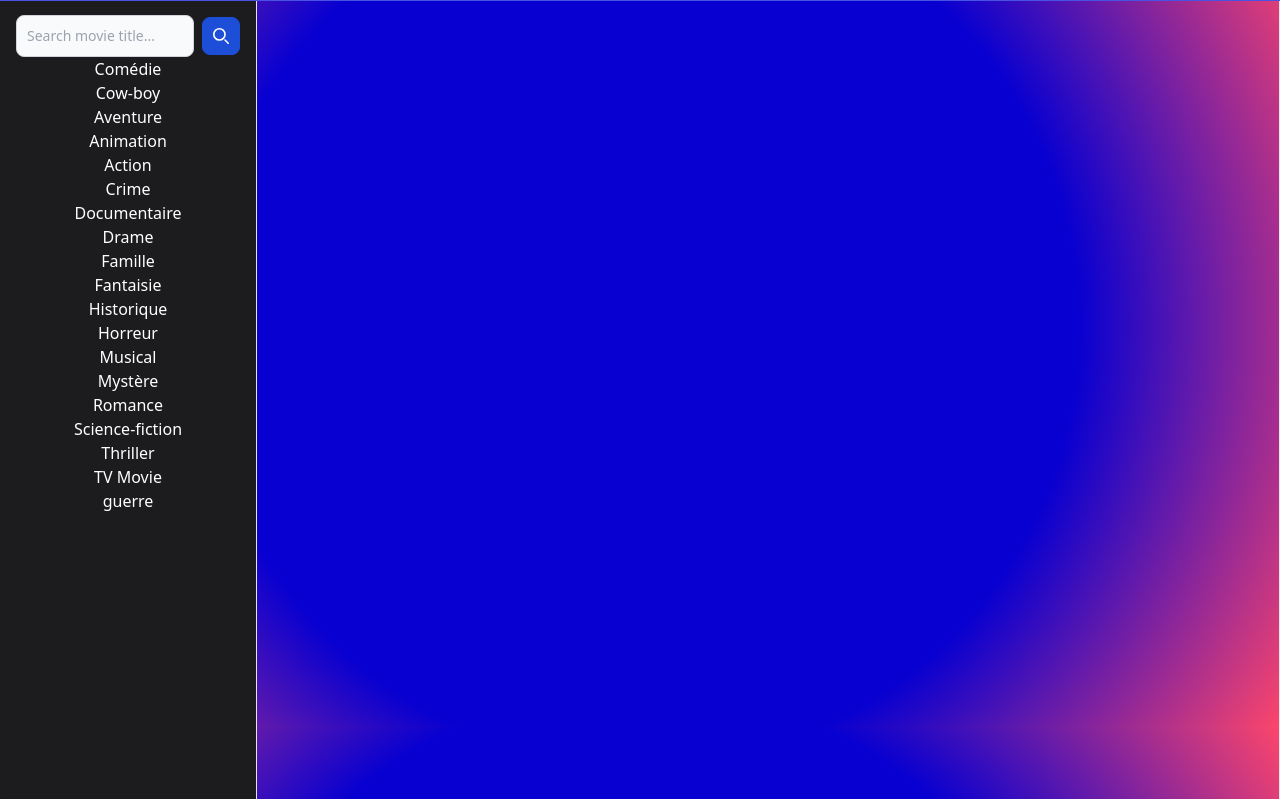
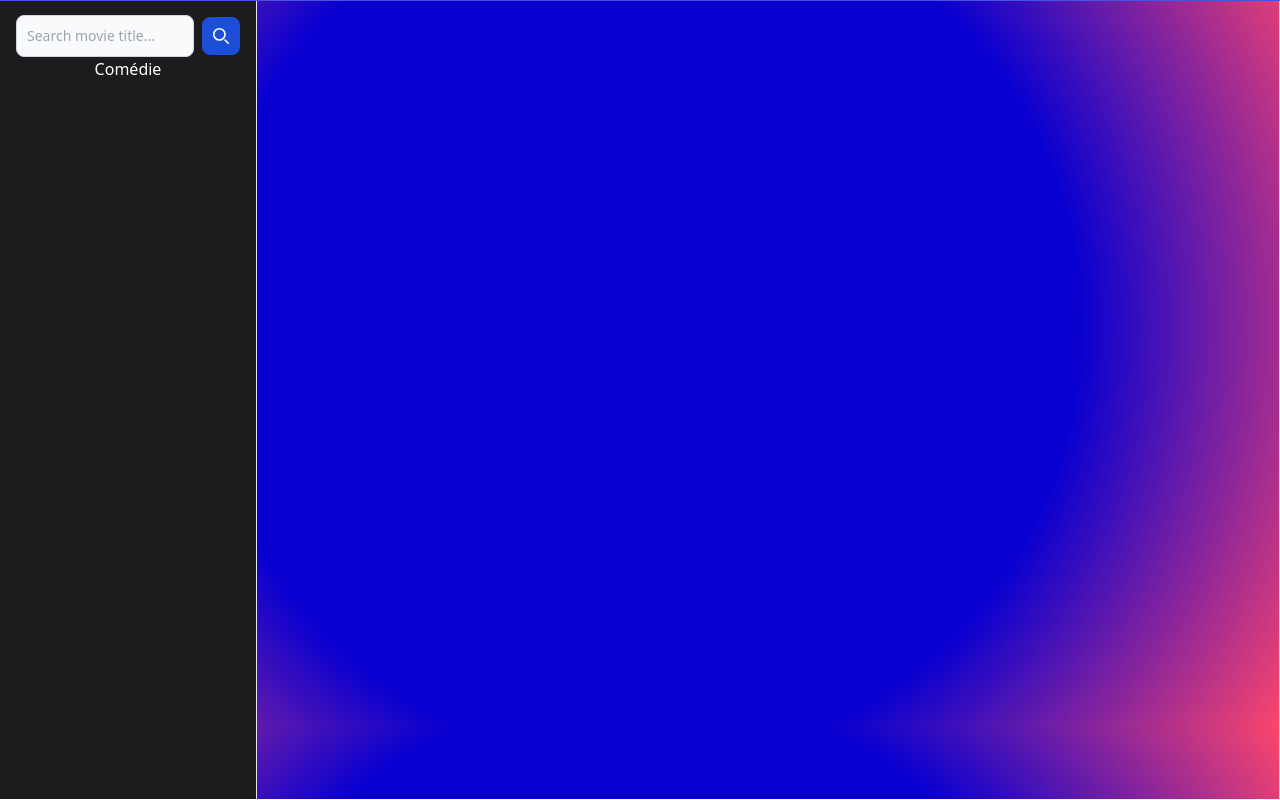
Before and after one commit to anthosaxe/getflix, a PHP site: page /film.php in a window 1280 px wide. Shown: the part 73-873 px from the top of the page. Run offline with PHP 8.4, Linux system fonts and the light colour scheme; some libraries are stand-ins or nearby versions.

Commit message:
some stuff

```diff
--- a/source/film.php
+++ b/source/film.php
@@ -1,3 +1,9 @@
+<?php
+session_start(); // Start the session
+
+// Assuming you set this session variable upon successful login
+// $_SESSION['logged_in'] = true;
+?>
 <!DOCTYPE html>
 <html lang="en">
 
@@ -49,6 +55,7 @@
 </head>
 
 <body class="body-color">
+
     <nav class="color-class border-gray-200 fixed w-full top-0 left-0 z-50">
         <div class="flex flex-wrap justify-between items-center mx-auto max-w-screen-xl p-4">
             <a href="./main.php" class="flex items-center space-x-3 rtl:space-x-reverse">
@@ -56,46 +63,47 @@
                 <span class="self-center text-2xl font-semibold whitespace-nowrap dark:text-white">FailFlix</span>
             </a>
             <div class="flex items-center space-x-6 rtl:space-x-reverse">
-        <a href="login.php" class="border text-white bg-blue-700 hover:bg-blue-800 focus:ring-4 focus:ring-blue-300 font-medium rounded-lg text-sm px-5 py-2.5 dark:bg-blue-600 dark:hover:bg-blue-700 focus:outline-none dark:focus:ring-blue-800">Login</a>
+                <?php if (isset($_SESSION['logged_in']) && $_SESSION['logged_in'] === true): ?>
+                <!-- Logout button when the user is logged in -->
+                <form action="./include/logout.php" method="POST">
+                    <button type="submit"
+                        class="border text-white bg-red-700 hover:bg-red-800 focus:ring-4 focus:ring-red-300 font-medium rounded-lg text-sm px-5 py-2.5 dark:bg-red-600 dark:hover:bg-red-700 focus:outline-none dark:focus:ring-red-800">
+                        Logout
+                    </button>
+                </form>
+                <?php else: ?>
+                <!-- Login button when the user is not logged in -->
+                <a href="./include/test_connection.php"
+                    class="border text-white bg-blue-700 hover:bg-blue-800 focus:ring-4 focus:ring-blue-300 font-medium rounded-lg text-sm px-5 py-2.5 dark:bg-blue-600 dark:hover:bg-blue-700 focus:outline-none dark:focus:ring-blue-800">Login</a>
+                <?php endif; ?>
             </div>
         </div>
     </nav>
 
     <div class="flex w-full">
         <div class="sidebar p-4 w-1/5">
-
             <form class="flex items-center max-w-sm mx-auto" method="POST" action="./include/filter_db.php">
                 <label for="simple-search" class="sr-only">Search</label>
                 <div class="relative w-full">
-          <input type="text" id="simple-search" name="name" class="bg-gray-50 border border-gray-300 text-gray-900 text-sm rounded-lg focus:ring-blue-500 focus:border-blue-500 block w-full p-2.5 dark:bg-gray-700 dark:border-gray-600 dark:placeholder-gray-400 dark:text-white dark:focus:ring-blue-500 dark:focus:border-blue-500" placeholder="Search movie title..." required />
+                    <input type="text" id="simple-search" name="name"
+                        class="bg-gray-50 border border-gray-300 text-gray-900 text-sm rounded-lg focus:ring-blue-500 focus:border-blue-500 block w-full p-2.5 dark:bg-gray-700 dark:border-gray-600 dark:placeholder-gray-400 dark:text-white dark:focus:ring-blue-500 dark:focus:border-blue-500"
+                        placeholder="Search movie title..." required />
                 </div>
-        <button type="submit" class="p-2.5 ms-2 text-sm font-medium text-white bg-blue-700 rounded-lg border border-blue-700 hover:bg-blue-800 focus:ring-4 focus:outline-none focus:ring-blue-300 dark:bg-blue-600 dark:hover:bg-blue-700 dark:focus:ring-blue-800">
-          <svg class="w-4 h-4" aria-hidden="true" xmlns="http://www.w3.org/2000/svg" fill="none" viewBox="0 0 20 20">
-            <path stroke="currentColor" stroke-linecap="round" stroke-linejoin="round" stroke-width="2" d="m19 19-4-4m0-7A7 7 0 1 1 1 8a7 7 0 0 1 14 0Z" />
+                <button type="submit"
+                    class="p-2.5 ms-2 text-sm font-medium text-white bg-blue-700 rounded-lg border border-blue-700 hover:bg-blue-800 focus:ring-4 focus:outline-none focus:ring-blue-300 dark:bg-blue-600 dark:hover:bg-blue-700 dark:focus:ring-blue-800">
+                    <svg class="w-4 h-4" aria-hidden="true" xmlns="http://www.w3.org/2000/svg" fill="none"
+                        viewBox="0 0 20 20">
+                        <path stroke="currentColor" stroke-linecap="round" stroke-linejoin="round" stroke-width="2"
+                            d="m19 19-4-4m0-7A7 7 0 1 1 1 8a7 7 0 0 1 14 0Z" />
                     </svg>
                     <span class="sr-only">Search</span>
                 </button>
             </form>
+
             <div id="genre" class="">
+                <!-- Genre buttons go here -->
                 <button id="comedy" class="genre-button">Comédie</button>
-        <button id="western" class="genre-button">Cow-boy</button>
-        <button id="adventure" class="genre-button">Aventure</button>
-        <button id="animation" class="genre-button">Animation</button>
-        <button id="action" class="genre-button">Action</button>
-        <button id="crime" class="genre-button">Crime</button>
-        <button id="documentary" class="genre-button">Documentaire</button>
-        <button id="drama" class="genre-button">Drame</button>
-        <button id="family" class="genre-button">Famille</button>
-        <button id="fantasy" class="genre-button">Fantaisie</button>
-        <button id="history" class="genre-button">Historique</button>
-        <button id="horror" class="genre-button">Horreur</button>
-        <button id="music" class="genre-button">Musical</button>
-        <button id="mystery" class="genre-button">Mystère</button>
-        <button id="romance" class="genre-button">Romance</button>
-        <button id="science fiction" class="genre-button">Science-fiction</button>
-        <button id="thriller" class="genre-button">Thriller</button>
-        <button id="TV Movie" class="genre-button">TV Movie</button>
-        <button id="war" class="genre-button">guerre</button>
+                <!-- Add other genre buttons -->
             </div>
         </div>
 
@@ -103,31 +111,23 @@
             <div id="search-display" class="text-xl font-bold mb-4"></div>
             <div id="movie-grid" class="grid grid-cols-1 sm:grid-cols-2 md:grid-cols-3 lg:grid-cols-4 gap-4"></div>
             <div id="pagination-controls" class="flex justify-center mt-4 hidden">
-        <button id="prev-btn" class="mr-2 bg-blue-500 text-white px-4 py-2 rounded" onclick="changePage(-1)">Previous</button>
-        <button id="next-btn" class="bg-blue-500 text-white px-4 py-2 rounded" onclick="changePage(1)">Next</button>
+                <button id="prev-btn" class="mr-2 bg-blue-500 text-white px-4 py-2 rounded"
+                    onclick="changePage(-1)">Previous</button>
+                <button id="next-btn" class="bg-blue-500 text-white px-4 py-2 rounded"
+                    onclick="changePage(1)">Next</button>
             </div>
         </div>
-
     </div>
-
-
 
     <footer class="bg-white shadow dark:bg-gray-900">
         <div class="w-full text-center max-w-screen-xl mx-auto p-4 md:py-8">
             <div class="flex flex-col items-center">
-        <ul class="flex flex-wrap justify-center mb-6 text-sm font-medium text-gray-500 sm:mb-0 dark:text-gray-400">
-          <li>
-            <a href="#" class="hover:underline me-4 md:me-6">About</a>
-          </li>
-          <li>
-            <a href="#" class="hover:underline me-4 md:me-6">Privacy Policy</a>
-          </li>
-          <li>
-            <a href="#" class="hover:underline me-4 md:me-6">Licensing</a>
-          </li>
-          <li>
-            <a href="#" class="hover:underline">Contact</a>
-          </li>
+                <ul
+                    class="flex flex-wrap justify-center mb-6 text-sm font-medium text-gray-500 sm:mb-0 dark:text-gray-400">
+                    <li><a href="#" class="hover:underline me-4 md:me-6">About</a></li>
+                    <li><a href="#" class="hover:underline me-4 md:me-6">Privacy Policy</a></li>
+                    <li><a href="#" class="hover:underline me-4 md:me-6">Licensing</a></li>
+                    <li><a href="#" class="hover:underline">Contact</a></li>
                 </ul>
             </div>
             <hr class="my-6 border-gray-200 sm:mx-auto dark:border-gray-700 lg:my-8" />
@@ -137,9 +137,7 @@
         </div>
     </footer>
 
-
-
-
+    <!-- Your existing JavaScript code -->
     <script>
     let movies = [];
     let currentPage = 0;
@@ -223,7 +221,8 @@
             movieImg.className = 'w-full h-full object-cover';
 
             const overlayDiv = document.createElement('div');
-        overlayDiv.className = 'absolute inset-0 bg-gray-800 bg-opacity-75 flex items-center justify-center opacity-0 overlay transition-opacity duration-300';
+            overlayDiv.className =
+                'absolute inset-0 bg-gray-800 bg-opacity-75 flex items-center justify-center opacity-0 overlay transition-opacity duration-300';
 
             const textDiv = document.createElement('div');
             textDiv.className = 'text-center text-white';
--- a/source/include/login.php
+++ b/source/include/login.php
@@ -29,7 +29,7 @@ if ($_SERVER['REQUEST_METHOD'] == 'POST') {
         $_SESSION['username'] = $username;
         $_SESSION['role'] = $role;
 
-        header("Location: dashboard.php");
+        header("Location: ../film.php");
     } else {
         echo "Invalid username or password.";
     }
@@ -62,8 +62,5 @@ if ($_SERVER['REQUEST_METHOD'] == 'POST') {
 
     <label for="password">Password:</label>
     <input type="password" id="password" name="password" required>
-
-
-
     <button type="submit">Login</button>
 </form>
--- a/source/include/register_process.php
+++ b/source/include/register_process.php
@@ -36,7 +36,7 @@ if ($_SERVER["REQUEST_METHOD"] == "POST") {
     try {
         if ($stmt->execute()) {
             $_SESSION['success'] = "Registration successful. You can now log in.";
-            header("Location: ../main.php");
+            header("Location: ../film.php");
             exit();
         } else {
             throw new Exception("Registration failed. Please try again.");
```
Also changed, not shown: source/include/logout.php (+16 -12 lines), source/include/test_connection.php (+54 -2 lines), source/test_connection.php (deleted, +0 -71 lines). Lines whose indentation alone changed are shown as unchanged.
